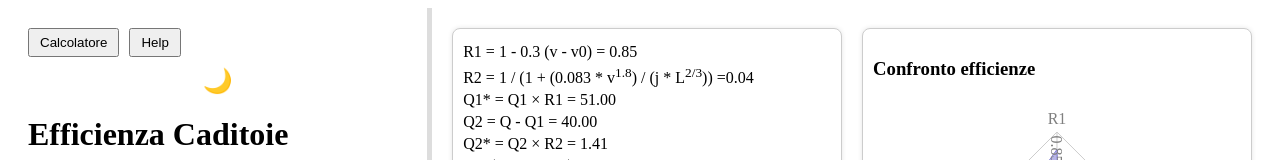
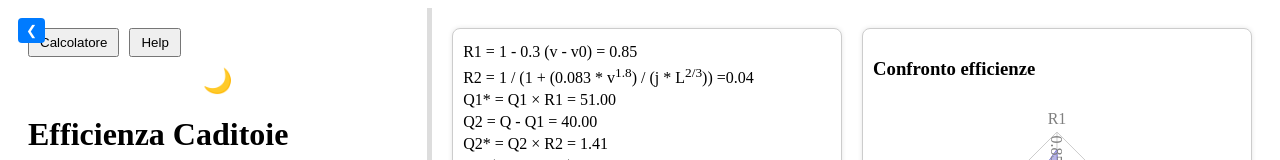
Before and after one commit to Pietro-Ricciardi/Efficienza-Caditoie, a React (Vite) app: page / in a window 1280 px wide. Shown: the top 160 px of the page. Built offline with nearby package versions, Linux system fonts and the light colour scheme.

Commit message:
Add collapsible sidebar

```diff
--- a/src/App.css
+++ b/src/App.css
@@ -1,11 +1,18 @@
 .container {
   display: flex;
   height: 100vh;
+  position: relative;
 }
 
 .leftPane {
   overflow: auto;
   padding: 20px;
+  transition: transform 0.3s ease, flex-basis 0.3s ease;
+}
+
+.leftPane.collapsed {
+  transform: translateX(-100%);
+  overflow: hidden;
 }
 
 .rightPane {
@@ -35,6 +42,23 @@
   text-align: center;
   cursor: pointer;
   margin: 10px 0;
+}
+
+.sidebar-toggle {
+  position: absolute;
+  top: 10px;
+  left: 10px;
+  z-index: 100;
+  background: #007bff;
+  color: #fff;
+  border: none;
+  border-radius: 4px;
+  padding: 5px 8px;
+  cursor: pointer;
+}
+
+.dark-mode .sidebar-toggle {
+  background: #0056b3;
 }
 
 @media (max-width: 768px) {
--- a/src/App.jsx
+++ b/src/App.jsx
@@ -76,6 +76,7 @@ export default function App() {
   });
   const [showHelp, setShowHelp] = useState(false);
   const [infoParam, setInfoParam] = useState(null);
+  const [sidebarOpen, setSidebarOpen] = useState(true);
 
   const [rangeVar, setRangeVar] = useState("v");
   const [rangeMin, setRangeMin] = useState(0.5);
@@ -94,6 +95,8 @@ export default function App() {
   }, [isDarkMode]);
 
   const toggleDarkMode = () => setIsDarkMode((d) => !d);
+
+  const toggleSidebar = () => setSidebarOpen((s) => !s);
 
   const startResize = () => setIsResizing(true);
 
@@ -262,7 +265,15 @@ export default function App() {
 
   return (
     <div className={`container ${isDarkMode ? "dark-mode" : ""}`}>
-      <div className="leftPane" style={{ flexBasis: isMobile ? "100%" : `${leftWidth}%` }}>
+      <button className="sidebar-toggle" onClick={toggleSidebar}>
+        {sidebarOpen ? "❮" : "❯"}
+      </button>
+      <div
+        className={`leftPane ${sidebarOpen ? "" : "collapsed"}`}
+        style={{
+          flexBasis: sidebarOpen ? (isMobile ? "100%" : `${leftWidth}%`) : "0",
+        }}
+      >
         <nav className="menu">
           <button onClick={() => setShowHelp(false)}>Calcolatore</button>
           <button onClick={() => setShowHelp(true)}>Help</button>
@@ -426,8 +437,10 @@ export default function App() {
           </>
         )}
       </div>
-      {!showHelp && !isMobile && <div className="resizer" onMouseDown={startResize} />}
-      {!showHelp && isMobile && <div className="divider" />}
+      {!showHelp && sidebarOpen && !isMobile && (
+        <div className="resizer" onMouseDown={startResize} />
+      )}
+      {!showHelp && sidebarOpen && isMobile && <div className="divider" />}
       <div className="rightPane">
         {showHelp ? (
           <Help />
```
